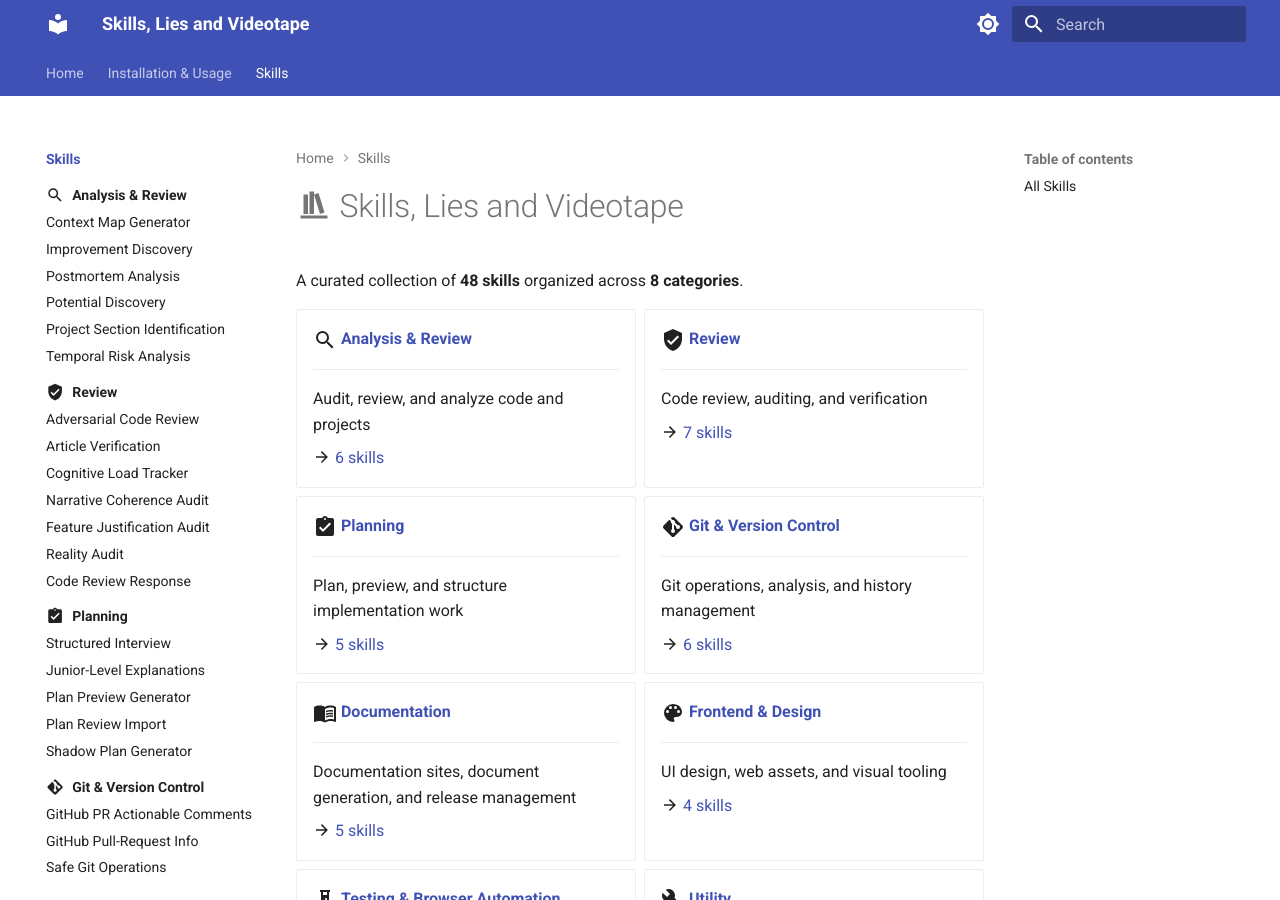
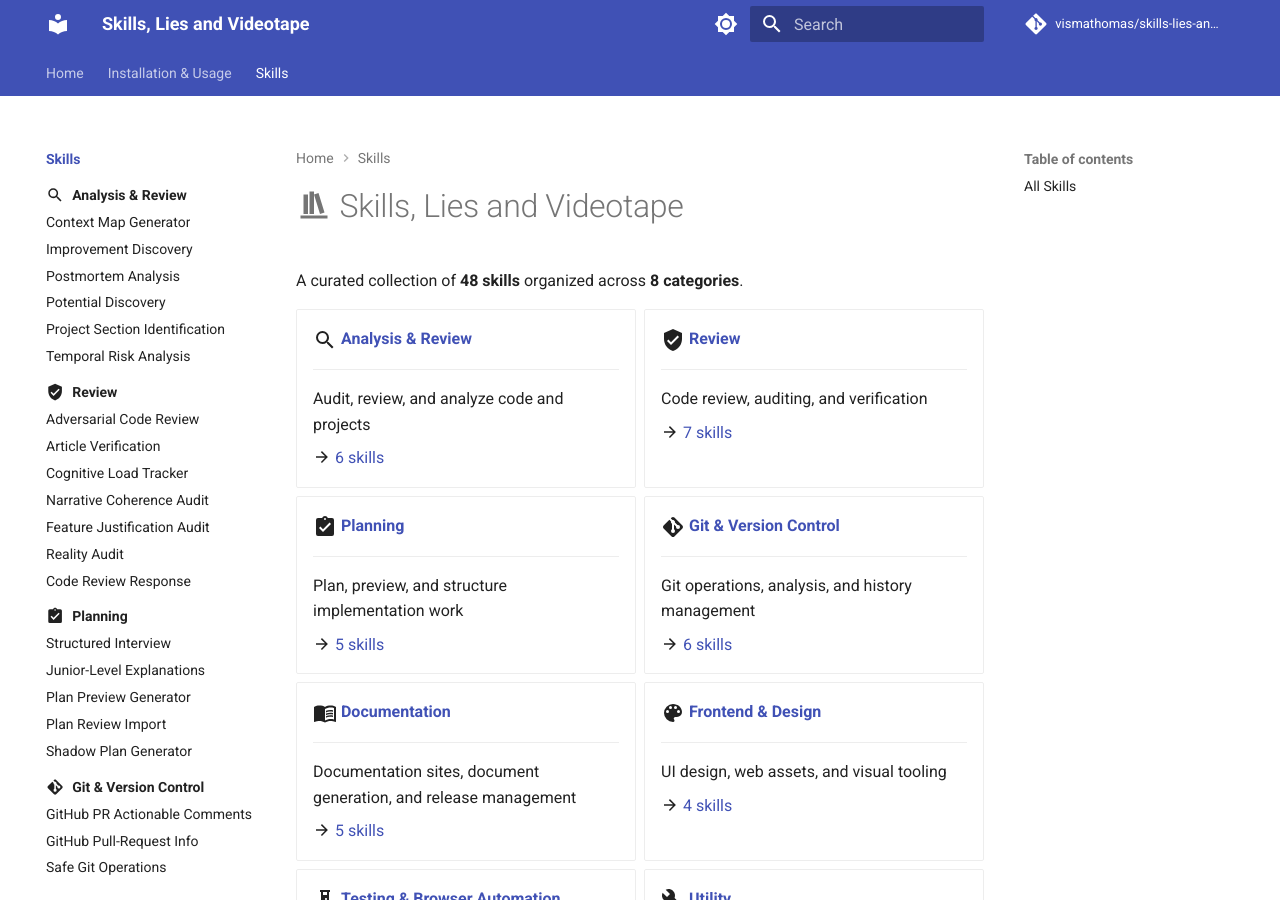
Before and after one commit to vismathomas/skills-lies-and-videotape, an MkDocs documentation site: the page built from docs/skills/index.md, in a window 1280 px wide and 900 px high. Built offline with MkDocs 1.6.1 and Material for MkDocs 9.7.7, drawn with Linux system fonts in a browser that asks for light colours; comment, search, counter and statistics services are not loaded.

Commit message:
Update mkdocs.yml: add repo_url and repo_name for better project visibility

```diff
--- a/mkdocs.yml
+++ b/mkdocs.yml
@@ -1,5 +1,7 @@
 site_name: Skills, Lies and Videotape
 site_url: https://vismathomas.github.io/skills-lies-and-videotape/
+repo_url: https://github.com/vismathomas/skills-lies-and-videotape
+repo_name: vismathomas/skills-lies-and-videotape
 docs_dir: docs
 site_dir: site
 use_directory_urls: true
```
